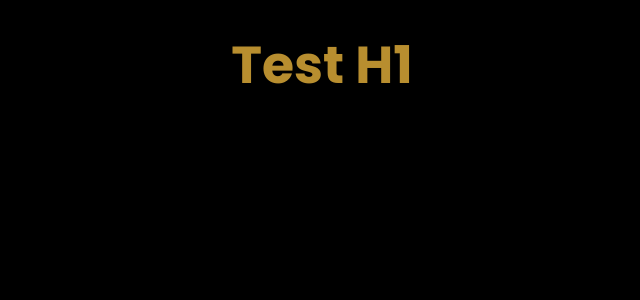
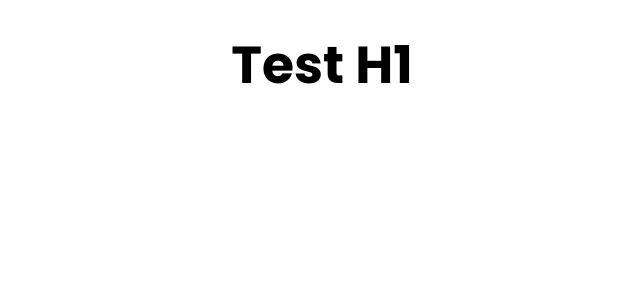
Before and after one commit to Hannalysis/furniture-site-implementation, a React (Vite) app: page / in a window 1280 px wide. Shown: the top 300 px of the page, without its empty margins (318-958 px from the left). Built offline with nearby package versions, Linux system fonts and the light colour scheme.

Commit message:
feat(styling): Design token variables created
Fallback (layout) styling in global

```diff
--- a/src/Layout/Themes.module.css
+++ b/src/Layout/Themes.module.css
@@ -1,13 +1,35 @@
 .default {
   /* --- Primitives --- */
-  --font-main-poppins: "Poppins", sans-serif;
-
   --font-weight-bold: 700;
   --font-weight-medium: 500;
   --font-weight-regular: 400;
 
+  /* --- Main font --- */
+  --font-main-poppins: "Poppins", sans-serif;
+  font-family: var(--font-main-poppins);
+
+  /* --- Brand Specific --- */
+  --font-furnio: "Montserrat", sans-serif;
+  --font-size-furnio: 34px;
+
   /* --- Colouring --- */
-  --text-gold: #B88E2F;
+  --bg: hsl(0,0,96);
+
+  --layout-text-colour: hsl(0,0%,0%);
+  --layout-subtext-colour: hsl(0,0%,63%);
+
+  --main-text-colour: hsl(0,0%,20%);
+  --header-inline-colour: hsl(0,0%,38%); /* Note: Except 'Browse The Range' is 40 */
+
+  --accent-gold: hsl(42,59%,45%);
+  --button-label-white: hsl(0,0%,100%);
+
+  --card-text-colour: hsl(0,0%,23%);
+  --card-inline-colour:hsl(0,0%,54%);
+  --card-rp-strikethrough: hsl(0,0%,69%);
+
+  --label-peach: hsl(0,73%,68%);
+  --label-teal: hsl(171,62%,47%);
 
   /* Default theme */
 
@@ -16,4 +38,16 @@
   --line-height-h1: 65px;
   --letter-spacing-h1: 0;
 
+  /* H2 */
+  --font-size-h2: 40px;
+  --line-height-h2: 120%;
+
+  /* H3 */
+  --font-size-h3: 32px;
+
+  /* H4 */
+  --font-size-h4: 24px;
+
+  /* H5 */
+  --font-size-h5: 20px;
 }
--- a/src/index.css
+++ b/src/index.css
@@ -9,12 +9,13 @@
   margin: 0;
   padding: 0;
   box-sizing: border-box;
-  font-family: var(--font-main-poppins);
-  /* PH styling for ease of initial implementation */
-  background: black;
-  color: whitesmoke;
+}
+
+html {
+  font-size: 16px;
 }
 
 body {
-  font-family: 'Inter', sans-serif;
+  background: var(--bg);
+  color: var(--layout-text-main);
 }
```
